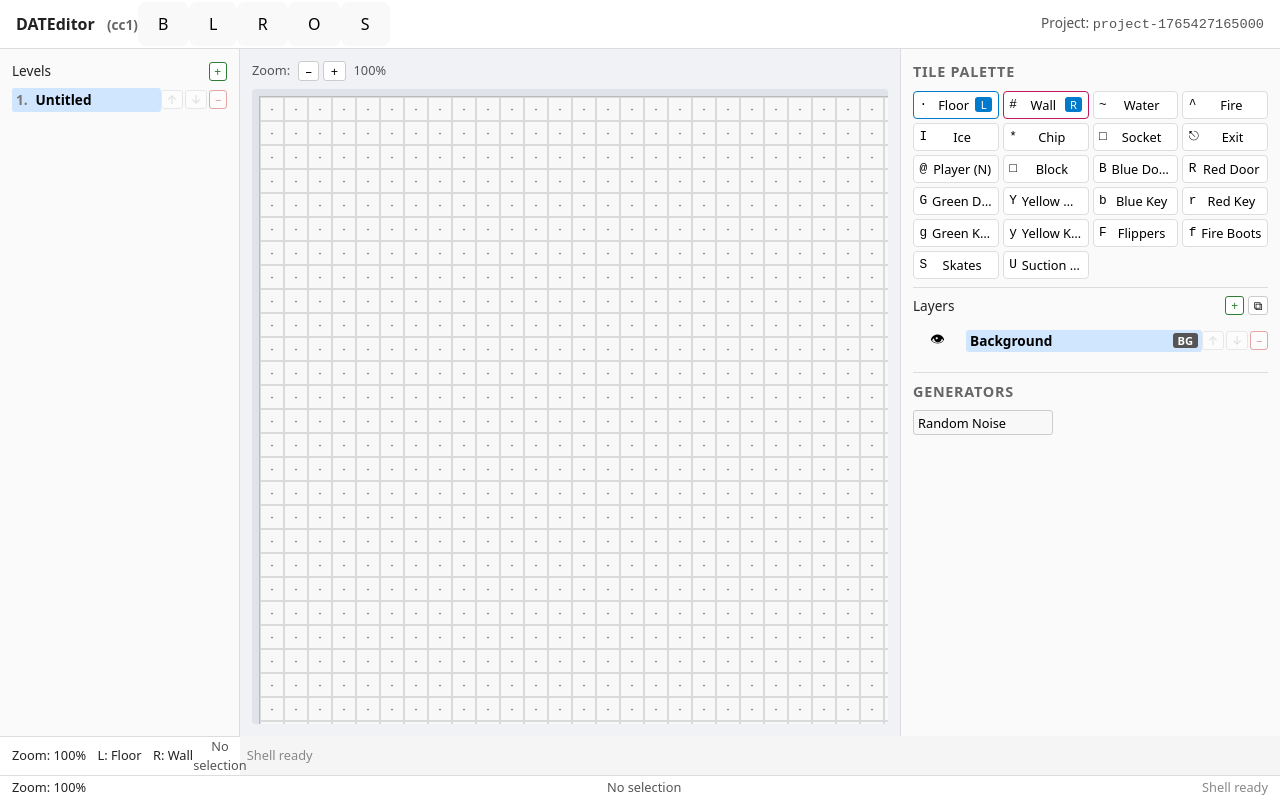
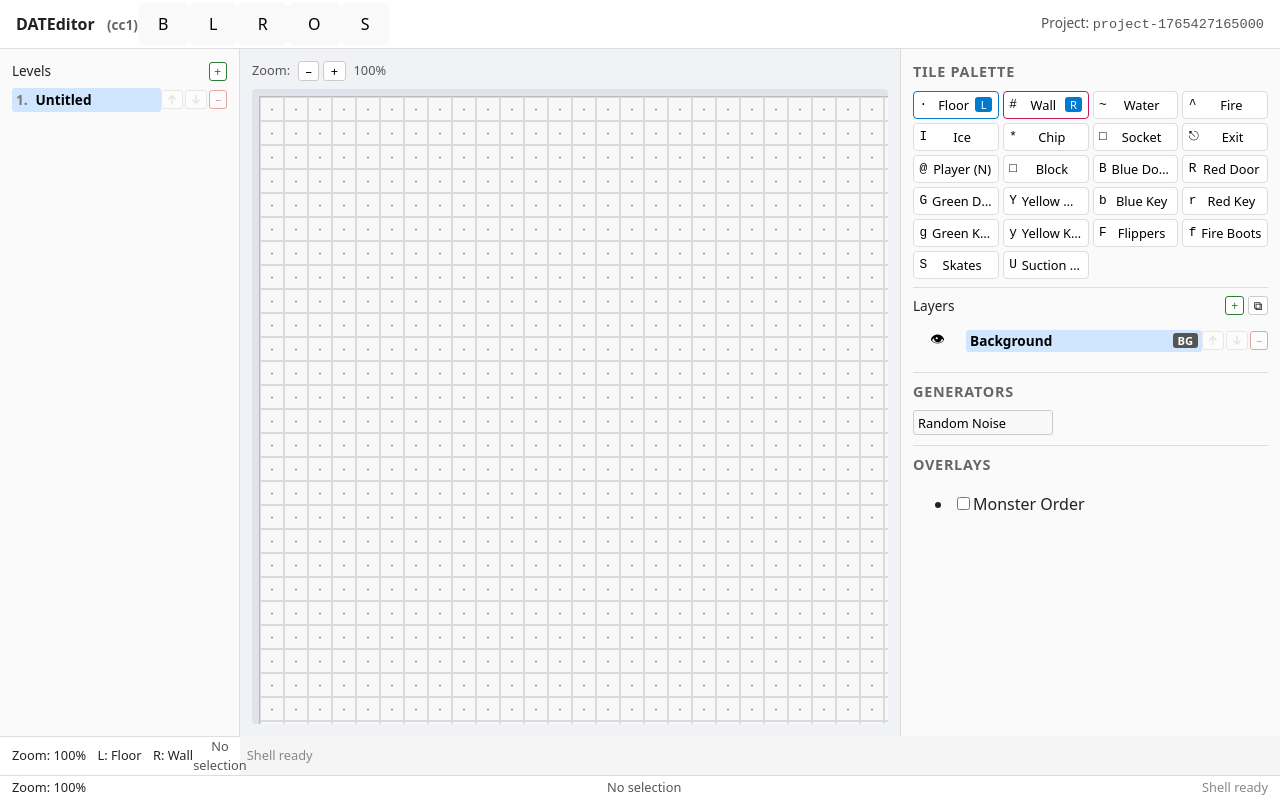
Before and after one commit to joshua-bone/CCEditor, a React app in the folder frontend/: page / in a window 1280 px wide. Built offline with nearby package versions, Linux system fonts and the light colour scheme; the HTML template or start-up script is replaced by a standard one.

Commit message:
TS23 - Overlay Framework + Monster Order Overlay

```diff
--- a/frontend/src/App.css
+++ b/frontend/src/App.css
@@ -577,3 +577,26 @@ body {
   display: flex;
   gap: 0.25rem;
 }
+
+.LevelCanvas-inner {
+  position: relative;
+  transform-origin: top left;
+}
+
+.LevelCanvas-overlays {
+  position: absolute;
+  top: 0;
+  left: 0;
+  pointer-events: none;
+}
+
+.Overlay-label {
+  position: absolute;
+  display: flex;
+  align-items: center;
+  justify-content: center;
+  font-size: 0.7rem;
+  font-weight: 600;
+  color: #d32f2f;
+  text-shadow: 0 0 2px #ffffff;
+}
--- a/frontend/src/core/app/editorStore.ts
+++ b/frontend/src/core/app/editorStore.ts
@@ -24,6 +24,9 @@ export interface EditorStoreState<TCell extends GameCellBase = GameCellBase> {
   redo(): void;
 
   loadStateFromProject(state: EditorState<TCell>): void;
+
+  setOverlayEnabled(id: string, enabled: boolean): void;
+  toggleOverlay(id: string): void;
 
   setLeftPaletteTile(tileId: string | null): void;
   setRightPaletteTile(tileId: string | null): void;
@@ -148,5 +151,54 @@ export function createEditorStore<TCell extends GameCellBase>(
       const clipboard = copySelection(level, selection, level.activeLayerId);
       state.setClipboard(clipboard);
     },
+
+    setOverlayEnabled(id, enabled) {
+      set((state) => {
+        const present = state.history.present;
+        const nextViewState = {
+          ...present.viewState,
+          overlaysEnabled: {
+            ...present.viewState.overlaysEnabled,
+            [id]: enabled,
+          },
+        };
+        const nextPresent: EditorState<TCell> = {
+          ...present,
+          viewState: nextViewState,
+        };
+        return {
+          ...state,
+          history: {
+            ...state.history,
+            present: nextPresent,
+          },
+        };
+      });
+    },
+
+    toggleOverlay(id) {
+      set((state) => {
+        const present = state.history.present;
+        const currentEnabled = present.viewState.overlaysEnabled[id] ?? false;
+        const nextViewState = {
+          ...present.viewState,
+          overlaysEnabled: {
+            ...present.viewState.overlaysEnabled,
+            [id]: !currentEnabled,
+          },
+        };
+        const nextPresent: EditorState<TCell> = {
+          ...present,
+          viewState: nextViewState,
+        };
+        return {
+          ...state,
+          history: {
+            ...state.history,
+            present: nextPresent,
+          },
+        };
+      });
+    },
   }));
 }
--- a/frontend/src/core/plugin/builtinPlugins.ts
+++ b/frontend/src/core/plugin/builtinPlugins.ts
@@ -10,6 +10,7 @@ import { lineToolDescriptor } from './cc1/lineToolPlugin';
 import { rectToolDescriptor, ovalToolDescriptor } from './cc1/rectOvalToolPlugin';
 import { selectionToolDescriptor } from './cc1/selectionToolPlugin';
 import { randomNoiseGenerator } from './cc1/randomNoiseGenerator';
+import { monsterOrderPanelDescriptor } from './cc1/monsterOrderOverlay';
 
 const cc1Def = createCC1GameDefinition();
 
@@ -71,4 +72,13 @@ export const builtinPlugins: Plugin<CC1Cell>[] = [
       ctx.registerGenerator(randomNoiseGenerator);
     },
   },
+  {
+    id: 'plugin.overlays.monsterOrder',
+    type: 'bundle',
+    displayName: 'Monster Order Overlay',
+    activate(ctx) {
+      ctx.registerPanel(monsterOrderPanelDescriptor);
+      // You can also register stub panels for secrets/connections here in TS24.
+    },
+  },
 ];
--- /dev/null
+++ b/frontend/src/core/plugin/cc1/monsterOrderOverlay.ts
@@ -0,0 +1,52 @@
+import type { OverlayProvider, OverlayShape, OverlayLabel, PanelDescriptor } from '../panelTypes';
+import type { CC1Cell } from '../../game/cc1/cc1Types';
+import type { GameLevel } from '../../model/gameTypes';
+import { isCC1Monster } from '../../game/cc1/cc1TileGroups';
+
+function computeMonsterOrder(level: GameLevel<CC1Cell>): OverlayShape[] {
+  const shapes: OverlayShape[] = [];
+  const { width, height } = level.size;
+  let index = 1;
+
+  for (let y = 0; y < height; y += 1) {
+    for (let x = 0; x < width; x += 1) {
+      const cell = level.grid.get({ x, y });
+      const top = cell.top;
+      const bottom = cell.bottom;
+      const hasMonster =
+        (top !== null && isCC1Monster(top)) || (bottom !== null && isCC1Monster(bottom));
+
+      if (hasMonster) {
+        const label: OverlayLabel = {
+          kind: 'label',
+          id: `monster-${x}-${y}`,
+          coords: { x, y },
+          text: String(index),
+          align: 'center',
+        };
+        shapes.push(label);
+        index += 1;
+      }
+    }
+  }
+
+  return shapes;
+}
+
+export const monsterOrderOverlayProvider: OverlayProvider<CC1Cell> = {
+  id: 'overlay.monsterOrder',
+  label: 'Monster Order',
+  gameId: 'cc1',
+
+  getOverlays(level: GameLevel<CC1Cell>): OverlayShape[] {
+    return computeMonsterOrder(level);
+  },
+};
+
+export const monsterOrderPanelDescriptor: PanelDescriptor<CC1Cell> = {
+  id: 'panel.monsterOrder',
+  displayName: 'Monster Order',
+  placement: 'right',
+  gameId: 'cc1',
+  overlayProvider: monsterOrderOverlayProvider,
+};
--- a/frontend/src/ui/EditorRoot.tsx
+++ b/frontend/src/ui/EditorRoot.tsx
@@ -22,6 +22,7 @@ import type { CC1Cell } from '../core/game/cc1/cc1Types';
 
 import { useEffect } from 'react';
 import { createToolRuntimeContext } from '../core/app/toolRuntime';
+import type { OverlayProvider } from '../core/plugin/panelTypes';
 
 export interface EditorRootProps {
   useEditorStore: UseBoundStore<StoreApi<EditorStoreState<CC1Cell>>>;
@@ -41,6 +42,14 @@ export const EditorRoot: React.FC<EditorRootProps> = ({
     : undefined;
   const allTools = pluginRegistry.getTools(); // Map -> array
   const allGenerators = pluginRegistry.getGenerators();
+  const allPanels = pluginRegistry.getPanels();
+
+  const overlayPanels = allPanels.filter((p) => p.overlayProvider !== undefined);
+  const overlayProviders: OverlayProvider<CC1Cell>[] = overlayPanels
+    .map((p) => p.overlayProvider)
+    .filter((prov): prov is OverlayProvider<CC1Cell> => prov !== undefined);
+  const overlaysEnabled = useEditorStore((s) => s.history.present.viewState.overlaysEnabled);
+  const setOverlayEnabled = useEditorStore((s) => s.setOverlayEnabled);
 
   const paletteSelection = useEditorStore((s) => s.history.present.paletteSelection);
   const setLeftPaletteTile = useEditorStore((s) => s.setLeftPaletteTile);
@@ -220,6 +229,10 @@ export const EditorRoot: React.FC<EditorRootProps> = ({
     });
   };
 
+  const handleToggleOverlay = (id: string, enabled: boolean) => {
+    setOverlayEnabled(id, enabled);
+  };
+
   return (
     <>
       <TopToolbar
@@ -246,6 +259,8 @@ export const EditorRoot: React.FC<EditorRootProps> = ({
           gameDefinition={gameDefinition}
           useEditorStore={useEditorStore}
           activeTool={activeTool ?? null}
+          overlayProviders={overlayProviders}
+          overlaysEnabled={overlaysEnabled}
         />
 
         <RightSidebar
@@ -266,6 +281,9 @@ export const EditorRoot: React.FC<EditorRootProps> = ({
           generators={allGenerators}
           useEditorStore={useEditorStore}
           gameDefinition={gameDefinition}
+          overlayPanels={overlayPanels}
+          overlaysEnabled={overlaysEnabled}
+          onToggleOverlay={handleToggleOverlay}
         />
 
         <StatusBar
--- a/frontend/src/ui/LevelCanvas.tsx
+++ b/frontend/src/ui/LevelCanvas.tsx
@@ -4,7 +4,7 @@ import React, { useMemo, useState } from 'react';
 import type { LevelWithLayers } from '../core/model/layers';
 import type { SelectionRect } from '../core/model/selection';
 import type { GameDefinition } from '../core/game/gameDefinition';
-import type { GameCellBase } from '../core/model/gameTypes';
+import type { GameCellBase, GameLevel } from '../core/model/gameTypes';
 import type { UseBoundStore, StoreApi } from 'zustand';
 import type { EditorStoreState } from '../core/app/editorStore';
 import type { ToolRuntimeContext } from '../core/plugin/toolTypes';
@@ -14,6 +14,7 @@ import { createToolRuntimeContext } from '../core/app/toolRuntime';
 import type { CC1Cell } from '../core/game/cc1/cc1Types';
 import { CC1TileId, cc1TileIdToName } from '../core/game/cc1/cc1Tiles';
 import type { Coords } from '../core/model/types';
+import type { OverlayProvider, OverlayShape } from '../core/plugin/panelTypes';
 
 export interface LevelCanvasProps {
   level: LevelWithLayers<GameCellBase> | undefined;
@@ -21,6 +22,9 @@ export interface LevelCanvasProps {
   gameDefinition: GameDefinition<GameCellBase> | undefined;
   useEditorStore: UseBoundStore<StoreApi<EditorStoreState<CC1Cell>>>;
   activeTool: ToolDescriptor<CC1Cell> | null;
+
+  overlayProviders: OverlayProvider<CC1Cell>[];
+  overlaysEnabled: Record<string, boolean>;
 }
 
 const CELL_SIZE = 24;
@@ -31,6 +35,8 @@ export const LevelCanvas: React.FC<LevelCanvasProps> = ({
   gameDefinition,
   useEditorStore,
   activeTool,
+  overlayProviders,
+  overlaysEnabled,
 }) => {
   const [zoom, setZoom] = useState(1.0);
 
@@ -60,6 +66,27 @@ export const LevelCanvas: React.FC<LevelCanvasProps> = ({
     activeTool && gameDefinition && gameDefinition.gameId === 'cc1'
       ? createToolRuntimeContext(useEditorStore, gameDefinition as GameDefinition<CC1Cell>)
       : null;
+
+  const overlays: OverlayShape[] = (() => {
+    if (!gameDefinition || gameDefinition.gameId !== 'cc1') {
+      return [];
+    }
+    const asCc1Level = flattened as unknown as GameLevel<CC1Cell>;
+    const shapes: OverlayShape[] = [];
+
+    for (const provider of overlayProviders) {
+      const enabled = overlaysEnabled[provider.id] ?? false;
+      if (!enabled) {
+        continue;
+      }
+      const providerShapes = provider.getOverlays(asCc1Level);
+      for (const shape of providerShapes) {
+        shapes.push(shape);
+      }
+    }
+
+    return shapes;
+  })();
 
   const { size, grid } = flattened;
 
@@ -157,6 +184,7 @@ export const LevelCanvas: React.FC<LevelCanvasProps> = ({
         <span className="CanvasToolbar-zoomValue">{Math.round(zoom * 100)}%</span>
       </div>
       <div className="LevelCanvas-scroll">
+        <div className="LevelCanvas-inner" style={{ transform: `scale(${zoom})` }}>
           <div
             className="LevelCanvas"
             style={{
@@ -164,7 +192,6 @@ export const LevelCanvas: React.FC<LevelCanvasProps> = ({
               height: size.height * CELL_SIZE,
               gridTemplateColumns: `repeat(${size.width}, ${CELL_SIZE}px)`,
               gridTemplateRows: `repeat(${size.height}, ${CELL_SIZE}px)`,
-            transform: `scale(${zoom})`,
             }}
             onContextMenu={(ev) => {
               ev.preventDefault();
@@ -191,6 +218,38 @@ export const LevelCanvas: React.FC<LevelCanvasProps> = ({
           >
             {cells}
           </div>
+
+          <div
+            className="LevelCanvas-overlays"
+            style={{
+              width: size.width * CELL_SIZE,
+              height: size.height * CELL_SIZE,
+            }}
+          >
+            {overlays.map((shape) => {
+              if (shape.kind === 'label') {
+                const left = shape.coords.x * CELL_SIZE;
+                const top = shape.coords.y * CELL_SIZE;
+                return (
+                  <div
+                    key={shape.id ?? `overlay-${shape.coords.x}-${shape.coords.y}-${shape.text}`}
+                    className="Overlay-label"
+                    style={{
+                      left,
+                      top,
+                      width: CELL_SIZE,
+                      height: CELL_SIZE,
+                    }}
+                  >
+                    {shape.text}
+                  </div>
+                );
+              }
+              // Lines/rects can be added later (TS24).
+              return null;
+            })}
+          </div>
+        </div>
       </div>
     </div>
   );
--- a/frontend/src/ui/layout/CenterPane.tsx
+++ b/frontend/src/ui/layout/CenterPane.tsx
@@ -10,6 +10,7 @@ import type { EditorStoreState } from '../../core/app/editorStore';
 import type { ToolDescriptor } from '../../core/plugin/toolTypes';
 import type { CC1Cell } from '../../core/game/cc1/cc1Types';
 import { LevelCanvas } from '../LevelCanvas';
+import type { OverlayProvider } from '../../core/plugin/panelTypes';
 
 interface CenterPaneProps {
   level: LevelWithLayers<GameCellBase> | undefined;
@@ -17,6 +18,8 @@ interface CenterPaneProps {
   gameDefinition: GameDefinition<GameCellBase> | undefined;
   useEditorStore: UseBoundStore<StoreApi<EditorStoreState<CC1Cell>>>;
   activeTool: ToolDescriptor<CC1Cell> | null;
+  overlayProviders: OverlayProvider<CC1Cell>[];
+  overlaysEnabled: Record<string, boolean>;
 }
 
 export const CenterPane: React.FC<CenterPaneProps> = ({
@@ -25,6 +28,8 @@ export const CenterPane: React.FC<CenterPaneProps> = ({
   gameDefinition,
   useEditorStore,
   activeTool,
+  overlayProviders,
+  overlaysEnabled,
 }) => {
   return (
     <main className="CenterPane">
@@ -34,6 +39,8 @@ export const CenterPane: React.FC<CenterPaneProps> = ({
         gameDefinition={gameDefinition}
         useEditorStore={useEditorStore}
         activeTool={activeTool}
+        overlayProviders={overlayProviders}
+        overlaysEnabled={overlaysEnabled}
       />
     </main>
   );
--- /dev/null
+++ b/frontend/src/ui/layout/OverlaysPanel.tsx
@@ -0,0 +1,42 @@
+import React from 'react';
+import type { PanelDescriptor } from '../../core/plugin/panelTypes';
+import type { CC1Cell } from '../../core/game/cc1/cc1Types';
+
+interface OverlaysPanelProps {
+  panels: PanelDescriptor<CC1Cell>[];
+  overlaysEnabled: Record<string, boolean>;
+  onToggleOverlay(id: string, enabled: boolean): void;
+}
+
+export const OverlaysPanel: React.FC<OverlaysPanelProps> = ({
+  panels,
+  overlaysEnabled,
+  onToggleOverlay,
+}) => {
+  if (panels.length === 0) {
+    return null;
+  }
+
+  return (
+    <div className="OverlaysPanel">
+      <h2 className="Sidebar-heading">Overlays</h2>
+      <ul className="OverlaysPanel-list">
+        {panels.map((panel) => {
+          const checked = overlaysEnabled[panel.id] ?? false;
+          return (
+            <li key={panel.id}>
+              <label className="OverlaysPanel-item">
+                <input
+                  type="checkbox"
+                  checked={checked}
+                  onChange={(e) => onToggleOverlay(panel.id, e.target.checked)}
+                />
+                <span className="OverlaysPanel-label">{panel.displayName}</span>
+              </label>
+            </li>
+          );
+        })}
+      </ul>
+    </div>
+  );
+};
--- a/frontend/src/ui/layout/RightSidebar.tsx
+++ b/frontend/src/ui/layout/RightSidebar.tsx
@@ -9,6 +9,8 @@ import type { GameCellBase } from '../../core/model/gameTypes';
 import type { EditorStoreState } from '../../core/app/editorStore';
 import type { CC1Cell } from '../../core/game/cc1/cc1Types';
 import { GeneratorsPanel } from './GeneratorsPanel';
+import type { PanelDescriptor } from '../../core/plugin/panelTypes';
+import { OverlaysPanel } from './OverlaysPanel';
 
 interface RightSidebarProps {
   tiles: TileDescriptor[];
@@ -26,6 +28,9 @@ interface RightSidebarProps {
   onMoveLayer(layerId: string, direction: 'up' | 'down'): void;
   onNewLayerFromSelection(): void;
   onRenameLayer(layerId: string, name: string): void;
+  overlayPanels: PanelDescriptor<CC1Cell>[];
+  overlaysEnabled: Record<string, boolean>;
+  onToggleOverlay(id: string, enabled: boolean): void;
 
   generators: GeneratorDescriptor<CC1Cell>[];
   useEditorStore: UseBoundStore<StoreApi<EditorStoreState<CC1Cell>>>;
@@ -48,6 +53,9 @@ export const RightSidebar: React.FC<RightSidebarProps> = (props) => {
     onMoveLayer,
     onNewLayerFromSelection,
     onRenameLayer,
+    overlayPanels,
+    overlaysEnabled,
+    onToggleOverlay,
     generators,
     useEditorStore,
     gameDefinition,
@@ -85,6 +93,14 @@ export const RightSidebar: React.FC<RightSidebarProps> = (props) => {
         useEditorStore={useEditorStore}
         gameDefinition={gameDefinition as GameDefinition<CC1Cell> | undefined}
       />
+
+      <hr className="Sidebar-separator" />
+
+      <OverlaysPanel
+        panels={overlayPanels}
+        overlaysEnabled={overlaysEnabled}
+        onToggleOverlay={onToggleOverlay}
+      />
     </aside>
   );
 };
```
Lines whose indentation alone changed are shown as unchanged.
